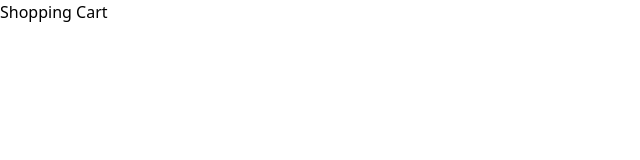
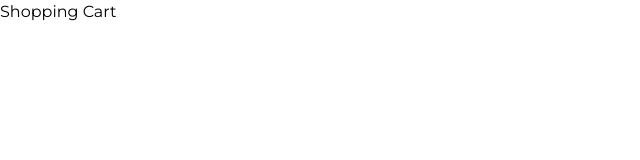
Before and after one commit to gregoriusavip/shopping-cart, a React (Vite) app: page / in a window 1280 px wide. Shown: the top 160 px of the page, without its empty margins (0-640 px from the left). Built offline with nearby package versions, Linux system fonts and the light colour scheme.

Commit message:
Change font settings and add Material Symbols rule
- Add Montserrat google font
- Create a custom default font size variable

```diff
--- a/src/index.css
+++ b/src/index.css
@@ -1 +1,13 @@
+@import url("https://fonts.googleapis.com/css2?family=Montserrat:wght@100..900&display=swap");
 @import "tailwindcss";
+
+@theme {
+  --font-sans: "Montserrat", ui-sans-serif, system-ui, sans-serif,
+    "Apple Color Emoji", "Segoe UI Emoji", "Segoe UI Symbol", "Noto Color Emoji";
+  --text-default-size: clamp(1rem, 3vw, 2rem);
+}
+
+.material-symbols-outlined {
+  font-variation-settings: "FILL" 0, "wght" 400, "GRAD" 0, "opsz" 24;
+  font-size: inherit;
+}
```
